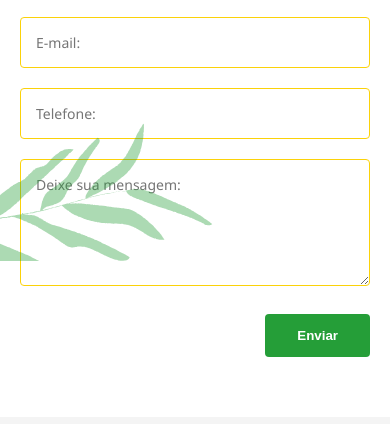
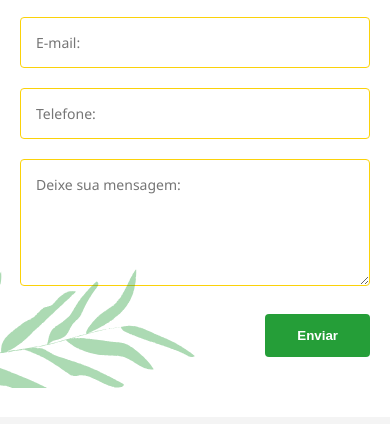
Before and after one commit to marlondcury/frontend-component-challenge, a plain HTML site: page index.html in a window 390 px wide. Shown: the part 4313-4737 px from the top of the page. Drawn offline with nearby package versions, Linux system fonts and the light colour scheme; a script that the page names is missing.

Commit message:
atualização de componentes

```diff
--- a/assets/scss/components/form.scss
+++ b/assets/scss/components/form.scss
@@ -49,10 +49,16 @@
   position: absolute;
   top: 50%;
   left: 50%;
-  transform: translate(-95%, -20%);
-  width: 74.3rem;
+  transform: translate(-130%, -10%);
+  width: clamp(30rem, 45vw, 74.3rem);
   height: auto;
   opacity: 0.7;
   z-index: 0;
 
 }
+
+@media (max-width: 768px) {
+  .leaf--form-bg {
+    transform: translate(-100%, 100%);
+  }
+}
```
Also changed, not shown: assets/css/main.css, 2 other files.
